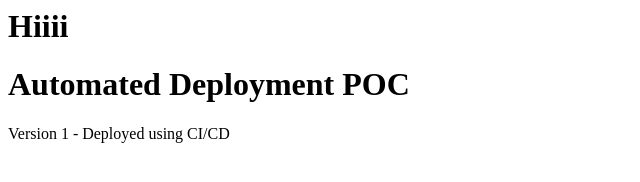
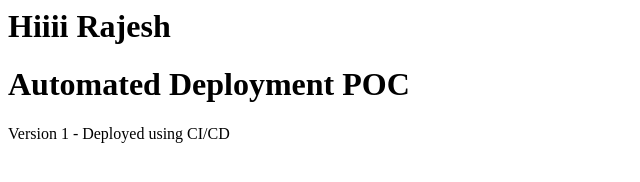
Before and after one commit to NallaRajesh04/POC-4, a plain HTML site: page index.html in a window 1280 px wide. Shown: the whole page, without its empty margins (0-640 px from the left). Drawn offline with Linux system fonts and the light colour scheme.

Commit message:
updated idx html file

```diff
--- a/index.html
+++ b/index.html
@@ -1,4 +1,4 @@
 
-<h1> Hiiii </h1>
+<h1> Hiiii Rajesh</h1>
 <h1>Automated Deployment POC</h1>
 <p>Version 1 - Deployed using CI/CD</p>
```
